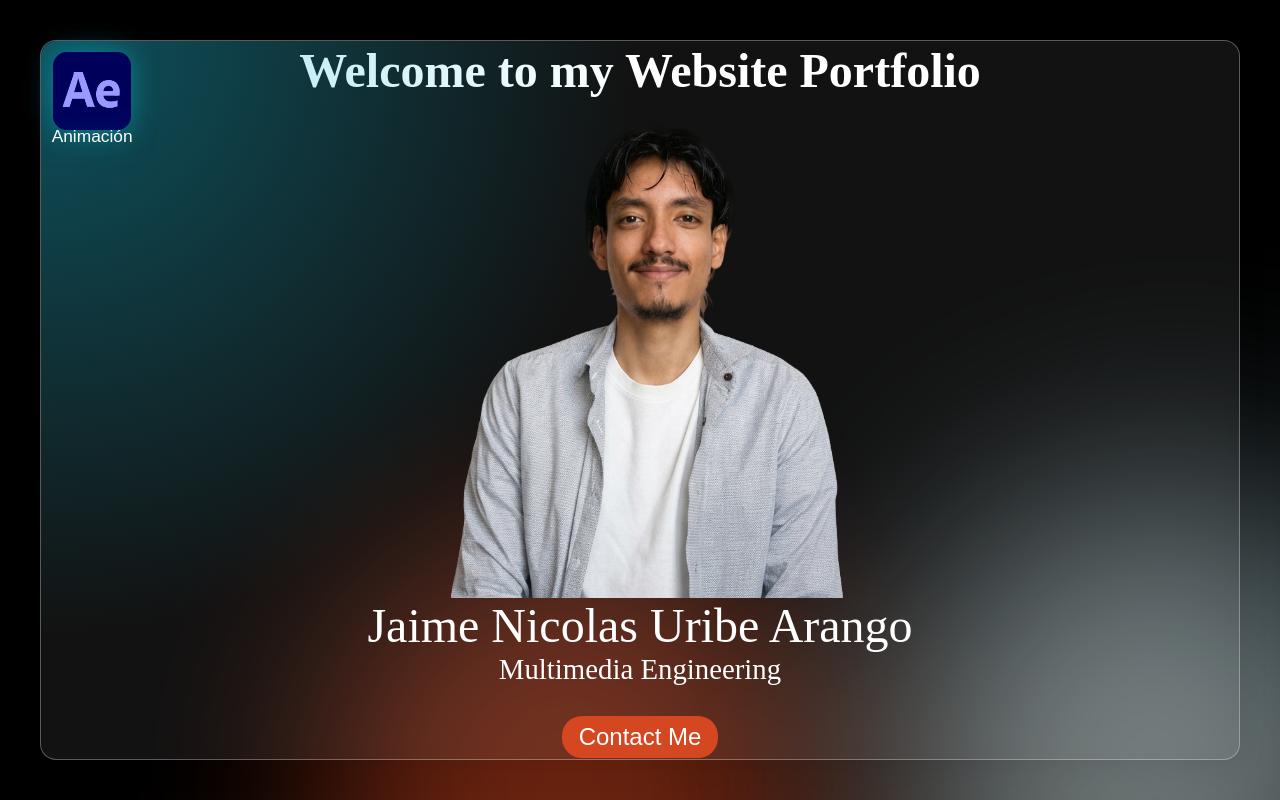
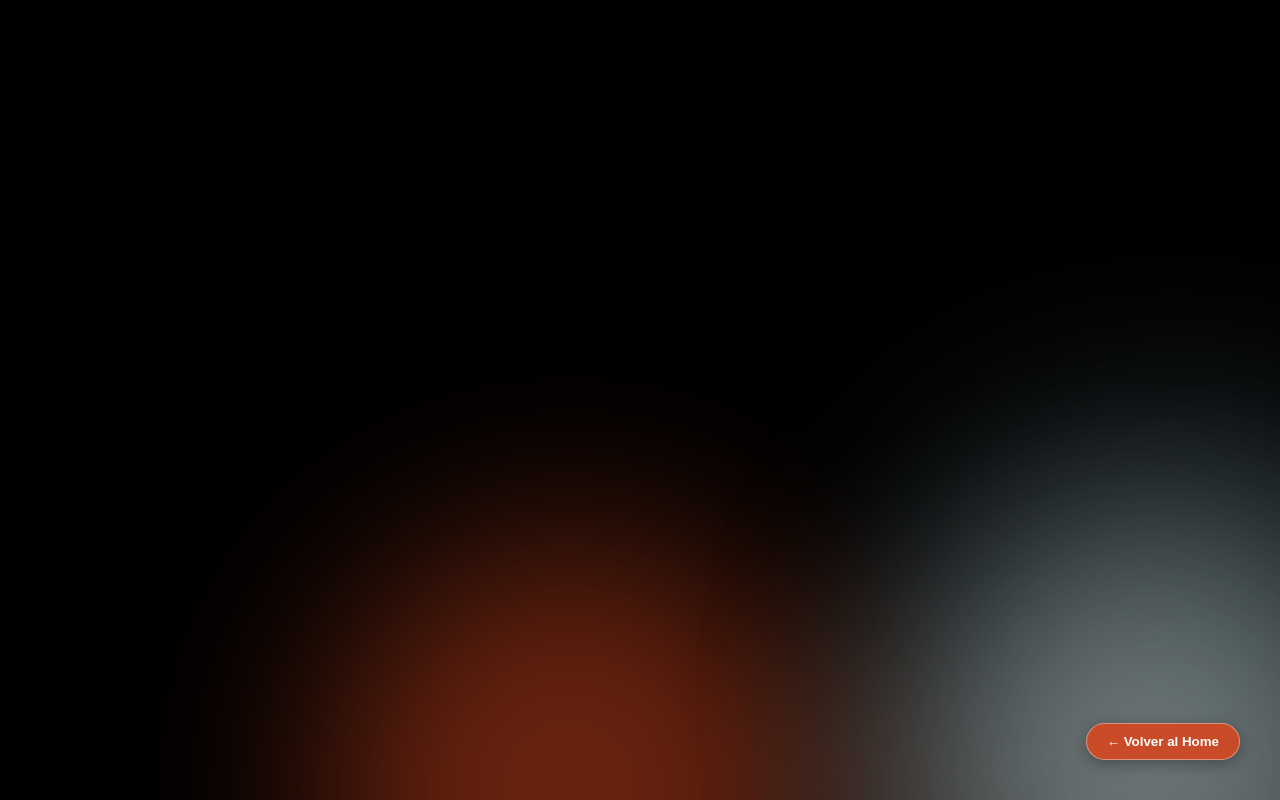
Before and after one commit to 01jnicolas/My-Portfolio, a React (Vite) app: page / in a window 1280 px wide. Both pictures are taken after a click on the button "Animación". Built offline with nearby package versions, Linux system fonts and the light colour scheme.

Commit message:
Ajuste de transiciones espaciales y botón de regreso dinámico

```diff
--- a/src/App.jsx
+++ b/src/App.jsx
@@ -1,5 +1,5 @@
-import { motion, AnimatePresence } from 'framer-motion';
-import React, { useState, useRef } from 'react'
+import { motion, AnimatePresence } from 'framer-motion'; //Importacion de animacion
+import React, { useState, useRef } from 'react' // importar el react
 import './App.css';
 
 
@@ -8,8 +8,24 @@ function App() {
   const [view, setView] = useState('home'); // 'home', 'anim', 'web', 'video', 'games'
   const containerRef = useRef(null);
 
+  // Mapping for cleaner animation logic
+  const viewConfig = {
+    anim:  { x: 800,  y: 600 },
+    web:   { x: 800,  y: -600 },
+    games: { x: -800, y: 600 },
+    video: { x: -800, y: -600 },
+    home:  { x: 0,    y: 0 }
+  };
+
+  const backBtnConfig = {
+  anim:  { bottom: '40px', right: '40px', top: 'auto', left: 'auto' }, // Esquina Inferior Derecha
+  web:   { top: '40px',    right: '40px', bottom: 'auto', left: 'auto' }, // Esquina Superior Derecha
+  games: { bottom: '40px', left: '40px',  top: 'auto', right: 'auto' }, // Esquina Inferior Izquierda
+  video: { top: '40px',    left: '40px',  bottom: 'auto', right: 'auto' }, // Esquina Superior Izquierda
+};
+
   const handleMouseMove = (e) => {
-    if (!containerRef.current) return;
+    if (!containerRef.current || view !== 'home') return;
 
     // Buscamos todos los botones dentro del contenedor
     const buttons = containerRef.current.querySelectorAll('.corner-btn');
@@ -33,10 +49,39 @@ function App() {
       <div className="bg-circle-2"></div>
       <div className="bg-circle-3"></div>
 
-      <div className="bubble-container" ref={containerRef} onMouseMove={handleMouseMove}>
-        {/* Buttoms - Ahora anclados al contenedor */}
+      <AnimatePresence>
+        {view !== 'home' && (
+          <motion.button
+            key="back-button" // Key para que AnimatePresence rastree el mismo elemento
+            className="back-home-btn"
+            aria-label="Volver al inicio"
+            initial={{ opacity: 0, scale: 0.5 }}
+            animate={{ opacity: 1, scale: 1, ...backBtnConfig[view] }}
+            exit={{ opacity: 0, scale: 0.5 }}
+            transition={{ type: "spring", stiffness: 150, damping: 20 }}
+            onClick={() => setView('home')}
+          >
+            ← Volver al Home
+          </motion.button>
+        )}
+      </AnimatePresence>
+
+      <motion.div
+        className="bubble-container"
+        ref={containerRef}
+        onMouseMove={handleMouseMove}
+        initial={false}
+        animate={{
+          x: viewConfig[view]?.x ?? 0,
+          y: viewConfig[view]?.y ?? 0,
+          scale: view === 'home' ? 1 : 0.1, //Escala el home(Burbuja)
+          rotateY: view === 'home' ? 0 : 45, //Rota para darle perspectiva 3d
+          rotateX: view === 'home' ? 0 : -20, //Rota para darle perspectiva 3d
+          opacity: view === 'home' ? 1 : 0, //opacidad
+        }}
+        transition={{ type: "spring", stiffness: 70, damping: 20, mass: 1 }} //el tipo de animacion con su ligerez, tension y peso
+      >
         <nav className="corner-nav">
-
           <button
             onClick={() => setView('anim')}
             className="corner-btn top-left"
@@ -78,8 +123,7 @@ function App() {
           <h3 className="studies">Multimedia Engineering</h3>
           <button className="button-contact">Contact Me</button>
         </header>
-
-      </div>
+      </motion.div>
     </main>
   )
 }
--- a/src/index.css
+++ b/src/index.css
@@ -162,6 +162,21 @@ z-index: 10;
   border-color: #ffffff; /* Changes from transparent to white */
 }
 
+.back-home-btn {
+  position: fixed;
+  z-index: 1000;
+  padding: 10px 20px;
+  background: rgba(212, 71, 32, 0.9);
+  border: 1px solid rgba(255, 255, 255, 0.4);
+  color: white;
+  border-radius: 30px;
+  cursor: pointer;
+  backdrop-filter: blur(10px);
+  font-weight: bold;
+  box-shadow: 0 4px 15px rgba(0, 0, 0, 0.3);
+  transition: background 0.3s, transform 0.2s;
+}
+
 .corner-nav {
   position: absolute;
   top: 0;
```
